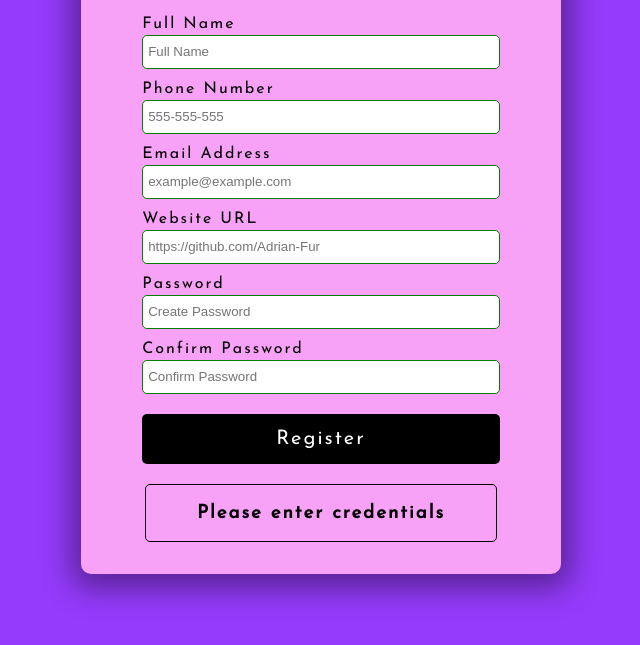
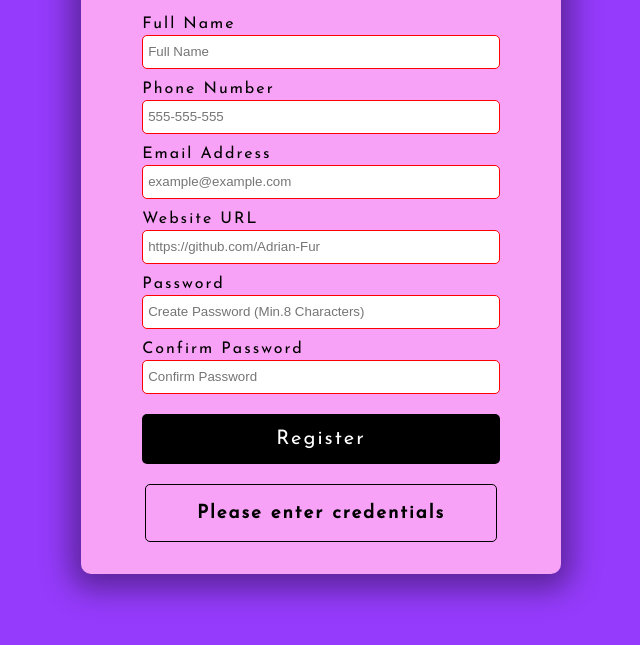
Before and after one commit to Adrian-Fur/Form-Project, a plain HTML site: page index.html in a window 1280 px wide. Shown: the part 141-786 px from the top of the page, without its empty margins (319-959 px from the left). Drawn offline with Linux system fonts and the light colour scheme.

Commit message:
html validation

```diff
--- a/index.html
+++ b/index.html
@@ -13,27 +13,27 @@
         <form id="form">
             <div class="form-group">
                 <label for="name">Full Name</label>
-                <input type="text" id="name" placeholder="Full Name">
+                <input type="text" id="name" placeholder="Full Name" required minlength="3" maxlength="20">
             </div>
             <div class="form-group">
                 <label for="phone">Phone Number</label>
-                <input type="tel" id="phone" placeholder="555-555-555">
+                <input type="tel" id="phone" placeholder="555-555-555" required pattern="[0-9]{3}-[0-9]{3}-[0-9]{3}">
             </div>
             <div class="form-group">
                 <label for="email">Email Address</label>
-                <input type="email" id="email" placeholder="example@example.com">
+                <input type="email" id="email" placeholder="example@example.com" required>
             </div>
             <div class="form-group">
                 <label for="website">Website URL</label>
-                <input type="url" id="website" placeholder="https://github.com/Adrian-Fur">
+                <input type="url" id="website" placeholder="https://github.com/Adrian-Fur" required>
             </div>
             <div class="form-group">
                 <label for="password1">Password</label>
-                <input type="password" id="password1" placeholder="Create Password">
+                <input type="password" id="password1" placeholder="Create Password (Min.8 Characters)" required pattern="^(?=.*\d)(?=.*[a-z])(?=.*[A-Z])(?=.*[a-zA-Z]).{8,}$" title="Please include at least 1 uppercase character, 1 lowercase character and 1 number.">
             </div>
             <div class="form-group">
                 <label for="password2">Confirm Password</label>
-                <input type="password" id="password2" placeholder="Confirm Password">
+                <input type="password" id="password2" placeholder="Confirm Password" required pattern="^(?=.*\d)(?=.*[a-z])(?=.*[A-Z])(?=.*[a-zA-Z]).{8,}$">
             </div>
             <button type="submit">Register</button>
         </form>
```
